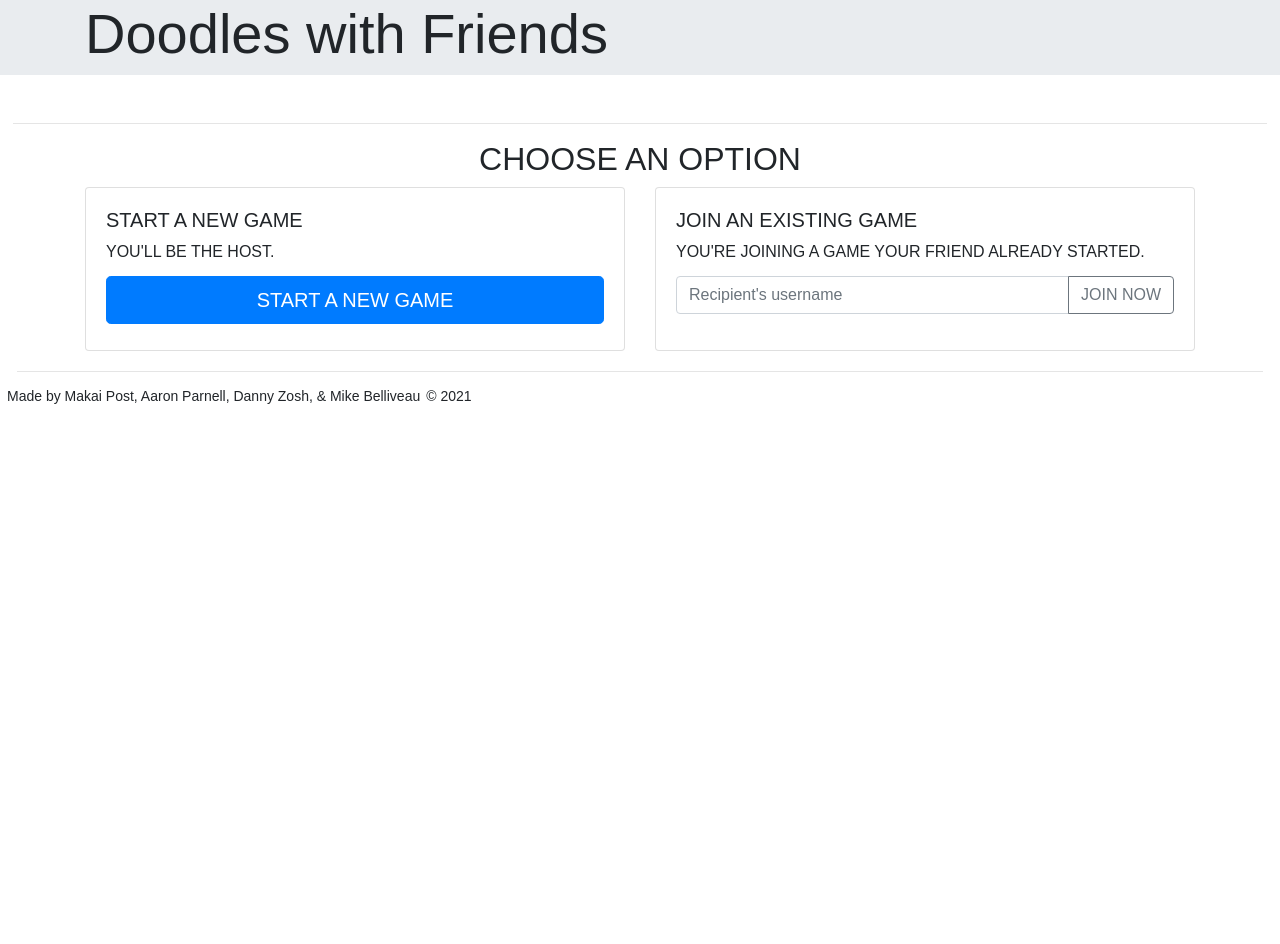
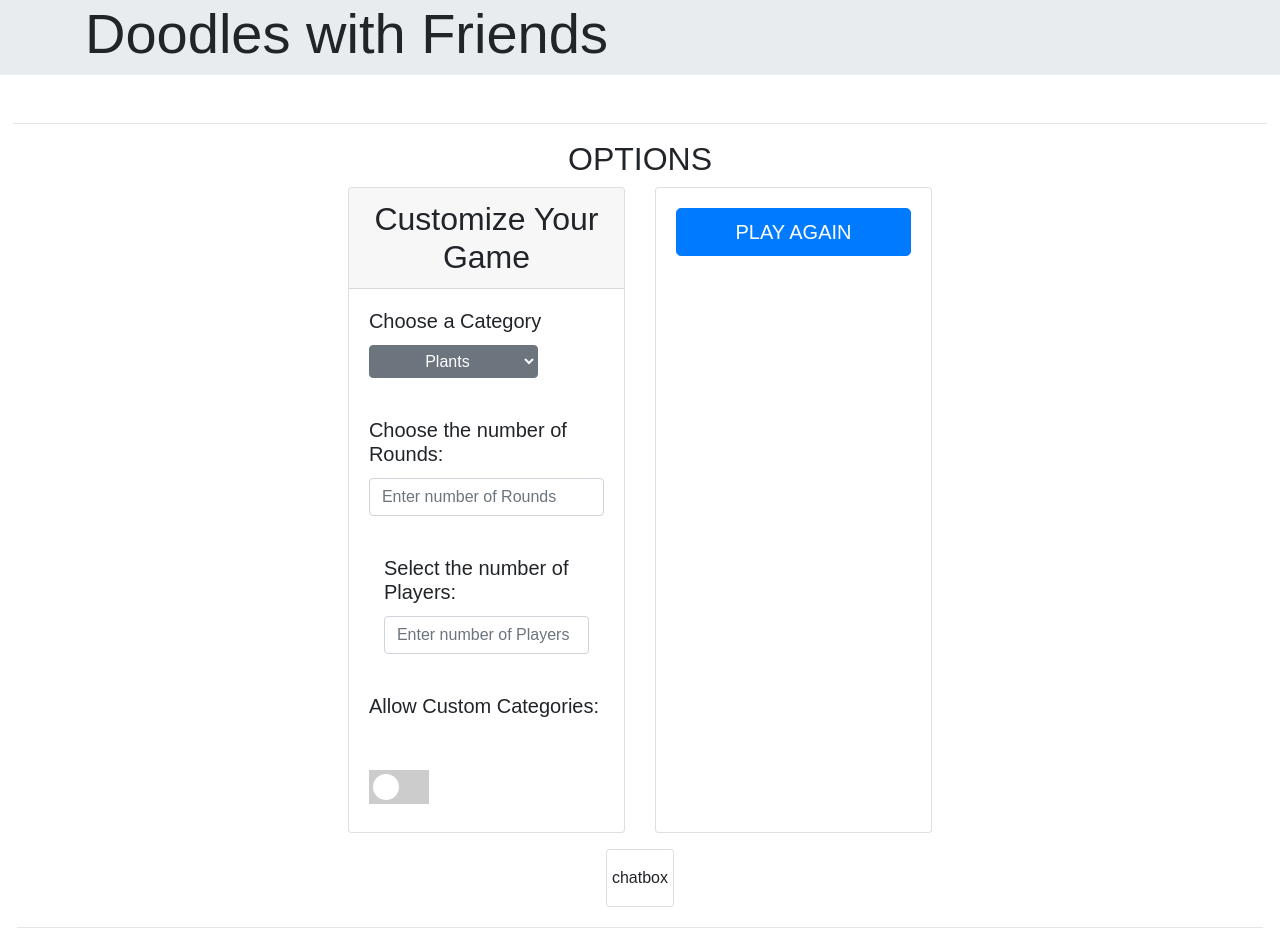
Before and after one commit to ToMakPo/Doodles-with-Friends, a React (Create React App) app in the folder client/: page /options in a window 1280 px wide. Shown: the top 944 px of the page. Before the commit the page ends 800 px from the top, so only its background shows below. Built offline with nearby package versions, Linux system fonts and the light colour scheme.

Commit message:
added some cleanup to the options page as well as a button to the options page

```diff
--- a/client/src/App.js
+++ b/client/src/App.js
@@ -26,7 +26,7 @@ const App = () => {
 
 			{
 				// If the user is not logged in, then direct the user to the login page. Other wise, take them to the page requested page.
-				true ? <Home/> :
+				true ? <Options/> :
 				activeUser === null ? (
 					loginDisplay
 						? <Login {...{logUserIn, setLoginDisplay}}/>
--- a/client/src/components/ChatBox.js
+++ b/client/src/components/ChatBox.js
@@ -1,7 +1,13 @@
 const ChatBox = ({width, height, active}) => {
     return (
-        <div>
-            ChatBox
+        <div class="container">
+            <div class="card">
+                <div class="card-body">
+                    <div class="row align-items-end">
+                    chatbox
+                    </div>
+                </div>
+            </div>
         </div>
     )
 }
--- a/client/src/pages/Options.js
+++ b/client/src/pages/Options.js
@@ -1,3 +1,4 @@
+import ChatBox from "../components/ChatBox"
 import '../styles/palette.css'
 import '../styles/Options.css'
 
@@ -5,30 +6,20 @@ import '../styles/Options.css'
 const Options = () => {
 
     return (
-        <main>
-            <h2>Options</h2>
-            <div className="container">
+        <div className="container ">
+            <main className="container ">
 
-            <div className="card text-center">
+                <h2>OPTIONS</h2>
+                <div className="card-deck">
 
-                <div className="card-header">
+{/* OPTIONS CARD */}
+                <div className="card">
+                    <h2 className="card-header">
                         Customize Your Game
-                </div>
+                    </h2>
 
                     <div className="card-body">
                         <h5 className="card-title">Choose a Category</h5>
-                    {/* <div className="dropdown">
-                        <button className="btn btn-secondary dropdown-toggle" type="button" id="dropdownMenuButton1" data-bs-toggle="dropdown" aria-expanded="false">
-                            Categories
-                        </button>
-                        <ul className="dropdown-menu" aria-labelledby="dropdownMenuButton1">
-                            <li><a className="dropdown-item" >Plants</a></li>
-                            <li><a className="dropdown-item" >Animals</a></li>
-                            <li><a className="dropdown-item" >Celebrities</a></li>
-                            <li><a className="dropdown-item" >Existential Crises</a></li>
-                            <li><a className="dropdown-item" >Movies</a></li>
-                        </ul>
-                    </div> */}
                         <select
                             className="btn btn-secondary"
                             name="categories"
@@ -67,7 +58,7 @@ const Options = () => {
                             placeholder="Enter number of Players"
                             aria-label="Recipient's username"
                             aria-describedby="basic-addon2"
-                        // style={{ width: "25%"}}
+
                             />
                         </div>
                     </div>
@@ -75,14 +66,7 @@ const Options = () => {
 
                     <div className="card-body">
                         <h5 className="card-title">Allow Custom Categories:</h5>
-                    {/* <div className="btn-group btn-group-toggle" data-toggle="buttons">
-                    <label className="btn btn-secondary active">
-                        <input type="radio" name="options" id="option1" autocomplete="off" checked/> Yes
-                    </label>
-                    <label className="btn btn-secondary">
-                        <input type="radio" name="options" id="option3" autocomplete="off"/> No
-                    </label>
-                    </div> */}
+
                     </div>
 
                     <div className="card-body">
@@ -91,13 +75,23 @@ const Options = () => {
                         <span class="slider round"></span>
                     </label>
                     </div>
-
-
-
+                </div>
+{/* END OPTIONS CARD */}
+                <div class="card">
+                        <div class="card-body">
+                        <button type="button" class="btn btn-primary btn-lg btn-block">PLAY AGAIN</button>
+                        </div>
                     </div>
                 </div>
 
+                <br></br>
+
+                <div>
+                    <ChatBox/>
+                </div>
+
             </main>
+        </div>
     )
 }
 
--- a/client/src/pages/ScoreBoard.js
+++ b/client/src/pages/ScoreBoard.js
@@ -7,8 +7,6 @@ const ScoreBoard = () => {
     return (
         <div className="container ">
             <main className="container">
-
-
 
                 <h2>FINISHED</h2>
                 <div class="card-deck">
@@ -31,15 +29,11 @@ const ScoreBoard = () => {
                     </div>
                 </div>
 <br></br>
-                <div class="container">
-                <div class="card">
-                        <div class="card-body">
-                    <div class="row align-items-end">
-                        <ChatBox/>
-                        </div>
-                        </div>
-                    </div>
+                <div>
+                    <ChatBox/>
                 </div>
+
+
             </main>
 
         </div>
```
Lines whose indentation alone changed are shown as unchanged.
